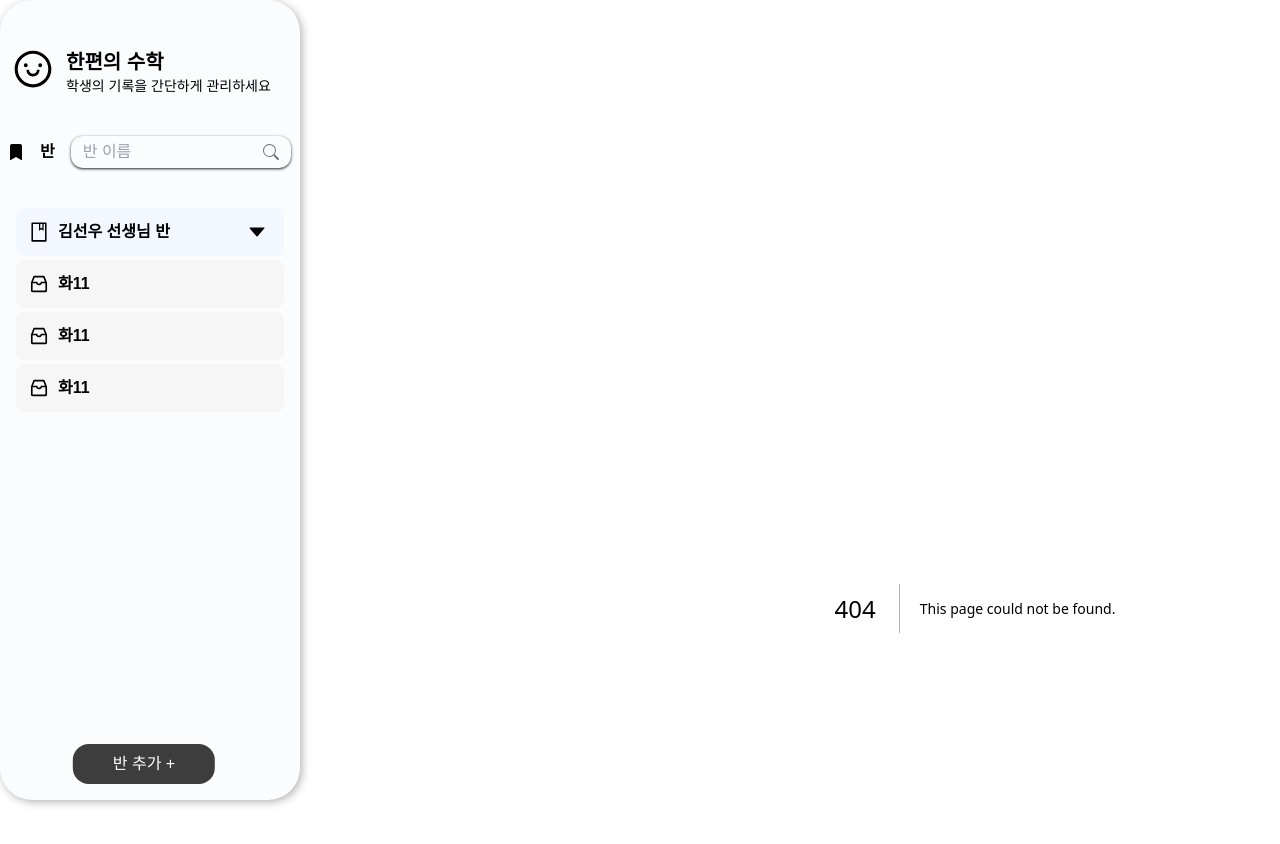
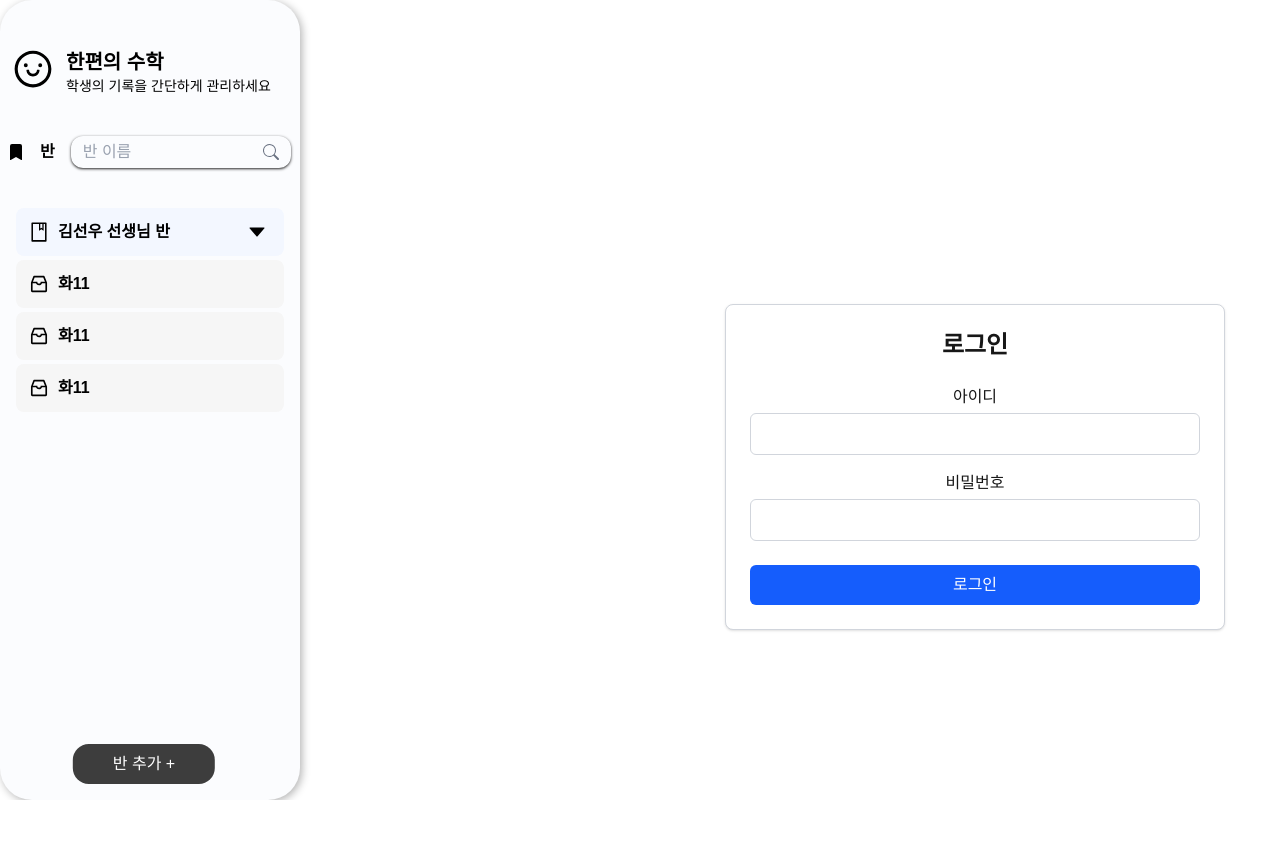
Before and after one commit to coririri/Student_Management, a Next.js app: page /login in a window 1280 px wide. Before the commit this address had no page. Shown: the top 844 px of the page. After the commit the page ends 800 px from the top, so only its background shows below. Built offline with nearby package versions, Linux system fonts and the light colour scheme.

Commit message:
feat: 로그인 페이지 레이아웃 구현

```diff
--- a/src/app/components/modals/StudentListModal.tsx
+++ b/src/app/components/modals/StudentListModal.tsx
@@ -1,6 +1,8 @@
 import Modal from "react-modal";
 import SearchBar from "../atoms/SearchBar";
 import StudentListItem from "../atoms/StudentListItem";
+
+import { AiFillCaretDown } from "react-icons/ai";
 
 const customModalStyles: ReactModal.Styles = {
   overlay: {
@@ -58,7 +60,11 @@ function StudentListModal({
       <div className="w-[438px] py-2">
         <div className="flex items-center border-b border-[#D9D9D9] py-2">
           <input type="checkbox" className="w-6 h-6 mx-2" />
-          <span className="w-[109.5px] text-center font-bold">학년</span>
+          <span className="w-[109.5px] text-center font-bold">
+            <AiFillCaretDown size="22px" />
+            <span>학년</span>
+            <AiFillCaretDown size="22px" />
+          </span>
           <span className="w-[109.5px] text-center font-bold">이름</span>
           <span className="w-[219px] text-center font-bold">전화번호</span>
         </div>
--- a/src/app/course/[id]/page.tsx
+++ b/src/app/course/[id]/page.tsx
@@ -53,6 +53,9 @@ function Course() {
           <button
             type="button"
             className="text-white bg-[#3D3D3D] font-xs py-1 px-6 rounded-3xl"
+            onClick={() => {
+              setIsOpenDeleteConfirmModal(true);
+            }}
           >
             반 삭제
           </button>
--- /dev/null
+++ b/src/app/login/page.tsx
@@ -0,0 +1,63 @@
+"use client";
+
+import { useState } from "react";
+
+function LoginPage() {
+  const [userForm, setUserForm] = useState({
+    id: "",
+    password: "",
+  });
+
+  const handleChange = (e: React.ChangeEvent<HTMLInputElement>) => {
+    const { name, value } = e.target;
+    setUserForm((prev) => ({ ...prev, [name]: value }));
+  };
+
+  const handleSubmit = (e: React.FormEvent) => {
+    e.preventDefault();
+    console.log("Login info:", userForm);
+    // 로그인 처리 로직 추가 가능
+  };
+
+  return (
+    <div className="w-[500px] mx-auto mt-24 p-6 border border-gray-300 rounded-lg shadow-sm bg-white">
+      <h2 className="text-2xl font-bold text-center mb-6">로그인</h2>
+      <form onSubmit={handleSubmit}>
+        <div className="mb-4">
+          <label htmlFor="id" className="block mb-1 font-medium">
+            아이디
+          </label>
+          <input
+            type="text"
+            id="id"
+            name="id"
+            value={userForm.id}
+            onChange={handleChange}
+            className="w-full px-3 py-2 border border-gray-300 rounded-md focus:outline-none focus:ring-2 focus:ring-blue-500"
+          />
+        </div>
+        <div className="mb-6">
+          <label htmlFor="password" className="block mb-1 font-medium">
+            비밀번호
+          </label>
+          <input
+            type="password"
+            id="password"
+            name="password"
+            value={userForm.password}
+            onChange={handleChange}
+            className="w-full px-3 py-2 border border-gray-300 rounded-md focus:outline-none focus:ring-2 focus:ring-blue-500"
+          />
+        </div>
+        <button
+          type="submit"
+          className="w-full py-2 bg-blue-600 text-white rounded-md hover:bg-blue-700 transition-colors"
+        >
+          로그인
+        </button>
+      </form>
+    </div>
+  );
+}
+
+export default LoginPage;
```
